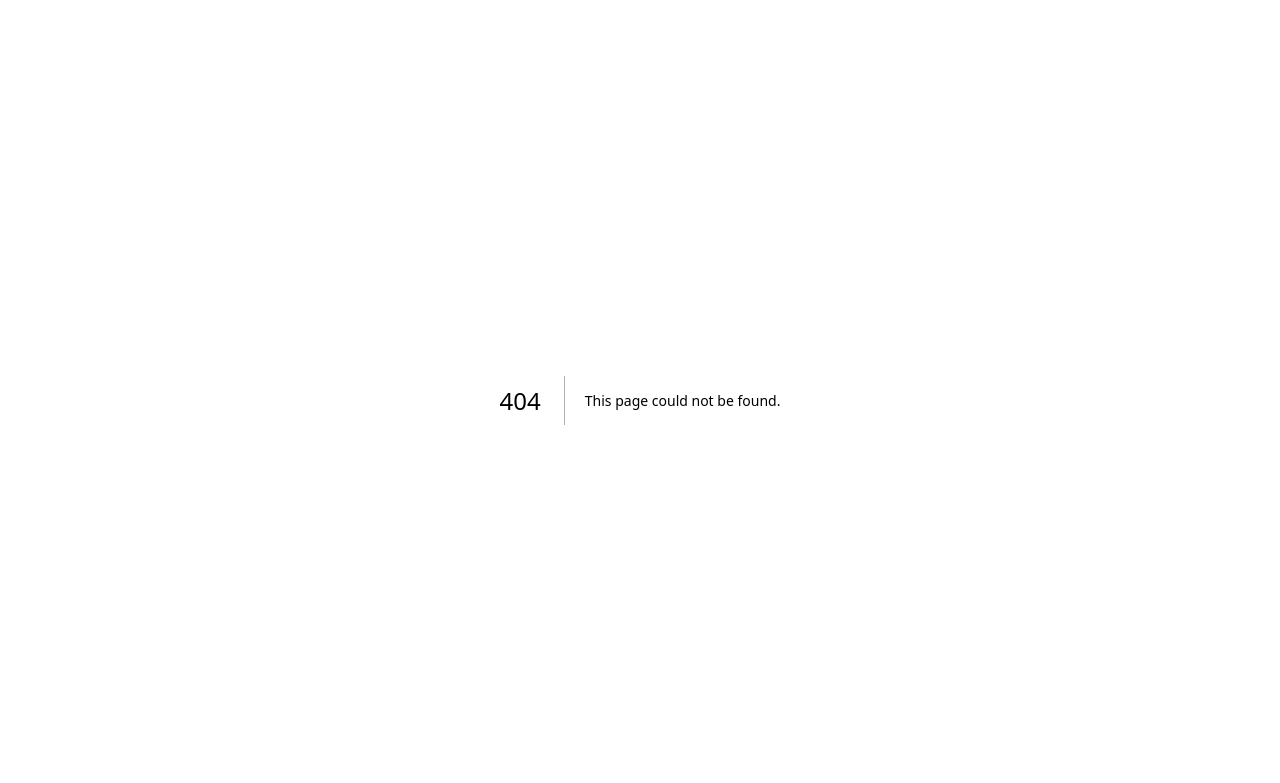
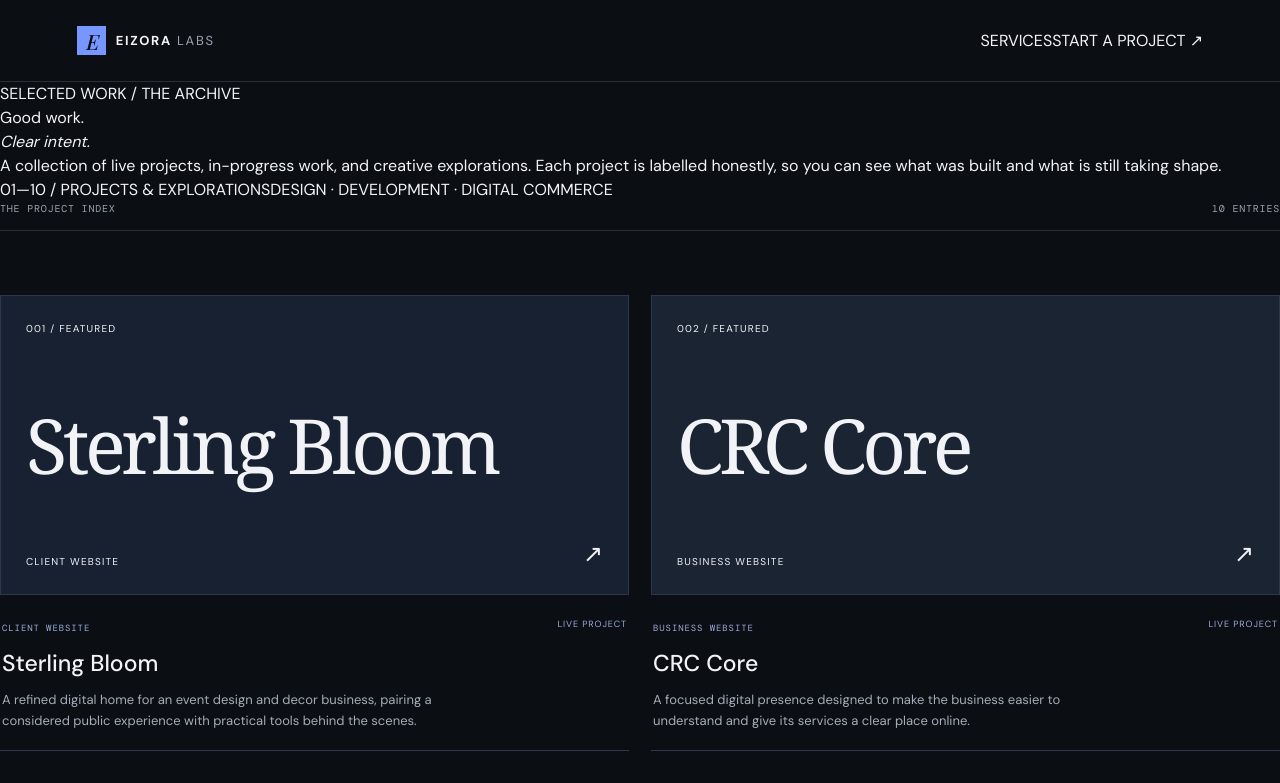
Before and after one commit to MurtazaSiddiqui2003/eizora-website, a Next.js app: page /portfolio in a window 1280 px wide. Before the commit this address had no page. Shown: the top 783 px of the page. Built offline with nearby package versions, Linux system fonts and the light colour scheme; a web font is replaced by a local one.

Commit message:
Create full portfolio archive page

```diff
--- /dev/null
+++ b/app/portfolio/page.js
@@ -0,0 +1,51 @@
+import Link from "next/link";
+import { caseStudies } from "../work/case-studies";
+
+const featured = ["sterling-bloom", "crc-core", "eishas-collection", "junaids-portfolio"];
+
+export const metadata = {
+  title: "Portfolio — Selected Work | Eizora Labs",
+  description: "Explore selected websites, storefronts, portfolios, and digital experiences by Eizora Labs.",
+};
+
+export default function PortfolioPage() {
+  return (
+    <main className="portfolio-page">
+      <header className="case-nav">
+        <Link className="wordmark" href="/"><span className="mark">E</span><span>EIZORA<span className="wordmark-light"> LABS</span></span></Link>
+        <nav className="portfolio-nav"><Link href="/services">SERVICES</Link><Link href="/start-project">START A PROJECT ↗</Link></nav>
+      </header>
+      <section className="portfolio-hero">
+        <span>SELECTED WORK / THE ARCHIVE</span>
+        <h1>Good work.<br /><em>Clear intent.</em></h1>
+        <p>A collection of live projects, in-progress work, and creative explorations. Each project is labelled honestly, so you can see what was built and what is still taking shape.</p>
+        <div className="portfolio-hero-meta"><span>01—10 / PROJECTS & EXPLORATIONS</span><span>DESIGN · DEVELOPMENT · DIGITAL COMMERCE</span></div>
+      </section>
+      <section className="portfolio-archive">
+        <div className="section-topline"><span>THE PROJECT INDEX</span><span>{Object.keys(caseStudies).length} ENTRIES</span></div>
+        <div className="work-grid">
+          {Object.entries(caseStudies).map(([slug, project]) => (
+            <Link className="work-card" href={`/work/${slug}`} key={slug}>
+              <div className="work-card-art">
+                <span>{project.number} / {featured.includes(slug) ? "FEATURED" : "PROJECT"}</span>
+                <strong>{project.title}</strong>
+                <i>{project.category}</i>
+                <b>↗</b>
+              </div>
+              <div className="work-card-info">
+                <div><span className="project-type">{project.category}</span><h3>{project.title}</h3><p>{project.summary}</p></div>
+                <span className="work-card-status">{project.status}</span>
+              </div>
+            </Link>
+          ))}
+        </div>
+      </section>
+      <section className="portfolio-end">
+        <span>HAVE SOMETHING IN MIND?</span>
+        <h2>Let's build<br /><em>what's next.</em></h2>
+        <Link href="/start-project">START A PROJECT ↗</Link>
+      </section>
+      <footer className="footer"><Link className="footer-brand" href="/">EIZORA LABS<span>®</span></Link><span>INDEPENDENT DIGITAL COMMERCE STUDIO</span><div><Link href="/services">SERVICES ↗</Link><Link href="/start-project">START A PROJECT ↗</Link></div><small>© {new Date().getFullYear()} EIZORA LABS. MADE WITH INTENTION.</small></footer>
+    </main>
+  );
+}
```
